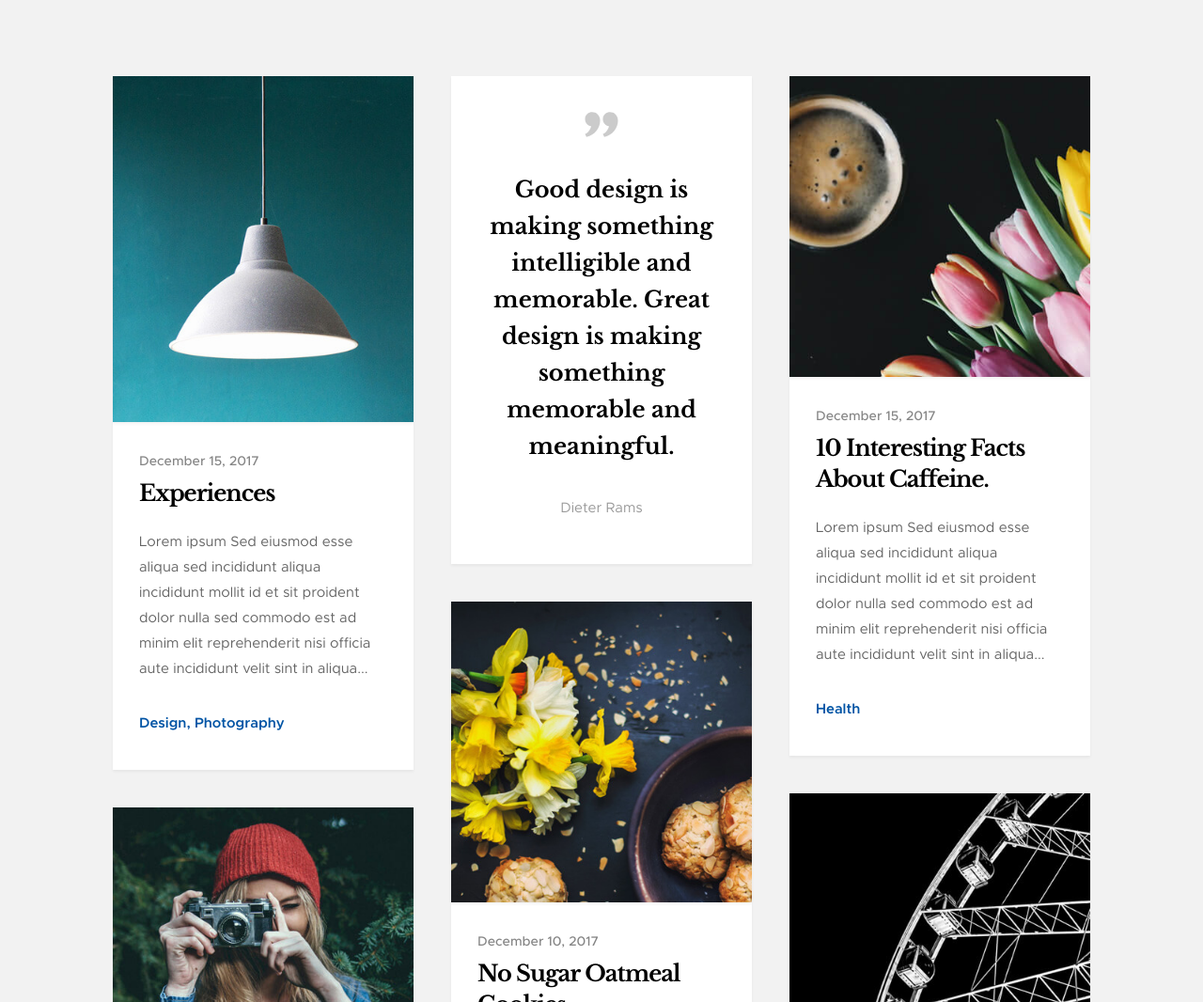
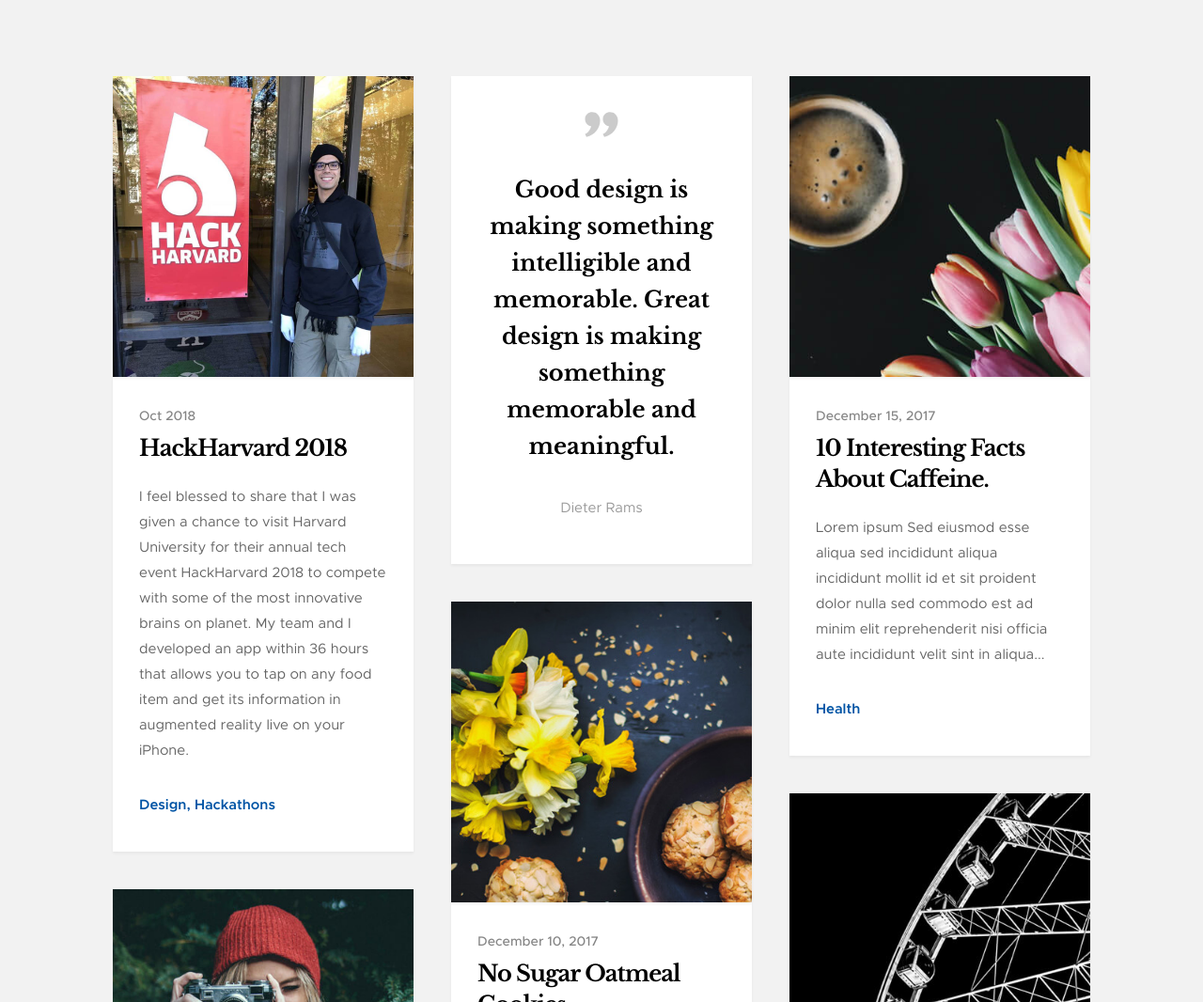
Before and after one commit to anshbruno1/portfolio-website, a plain HTML site: page index.html in a window 1280 px wide. Shown: the part 789-1855 px from the top of the page at 94% size. Drawn offline with Linux system fonts and the light colour scheme.

Commit message:
added harvard

```diff
--- a/index.html
+++ b/index.html
@@ -42,7 +42,7 @@
 
                 <div class="header__logo">
                     <a class="logo" href="index.html">
-                        <img src="images/logo.png" style="width:45%" alt="Homepage">
+                        <img src="images/logo.png" style="width: 42%; height: 25%" alt="Homepage">
                     </a>
                 </div> <!-- end header__logo -->
 
@@ -216,8 +216,8 @@
 
                     <div class="entry__thumb">
                         <a href="single-standard.html" class="entry__thumb-link">
-                            <img src="images/thumbs/masonry/lamp-400.jpg"
-                                    srcset="images/thumbs/masonry/lamp-400.jpg 1x, images/thumbs/masonry/lamp-800.jpg 2x" alt="">
+                            <img src="images/events/harvard.jpg"
+                                    srcset="images/events/harvard.jpg 1x, images/events/harvard.jpg 2x" alt="">
                         </a>
                     </div>
 
@@ -225,20 +225,22 @@
                         <div class="entry__header">
 
                             <div class="entry__date">
-                                <a href="single-standard.html">December 15, 2017</a>
+                                <a href="single-standard.html">Oct 2018</a>
                             </div>
-                            <h1 class="entry__title"><a href="single-standard.html">Experiences</a></h1>
+                            <h1 class="entry__title"><a href="single-standard.html">HackHarvard 2018</a></h1>
 
                         </div>
                         <div class="entry__excerpt">
                             <p>
-                                Lorem ipsum Sed eiusmod esse aliqua sed incididunt aliqua incididunt mollit id et sit proident dolor nulla sed commodo est ad minim elit reprehenderit nisi officia aute incididunt velit sint in aliqua...
+                                I feel blessed to share that I was given a chance to visit Harvard University for their annual tech event HackHarvard 2018 to compete with some of the most innovative brains on planet.
+
+My team and I developed an app within 36 hours that allows you to tap on any food item and get its information in augmented reality live on your iPhone.
                             </p>
                         </div>
                         <div class="entry__meta">
                             <span class="entry__meta-links">
                                 <a href="category.html">Design</a>
-                                <a href="category.html">Photography</a>
+                                <a href="category.html">Hackathons</a>
                             </span>
                         </div>
                     </div>
```
Also changed, not shown: images/events/harvard.jpg (added), images/logo.svg.
